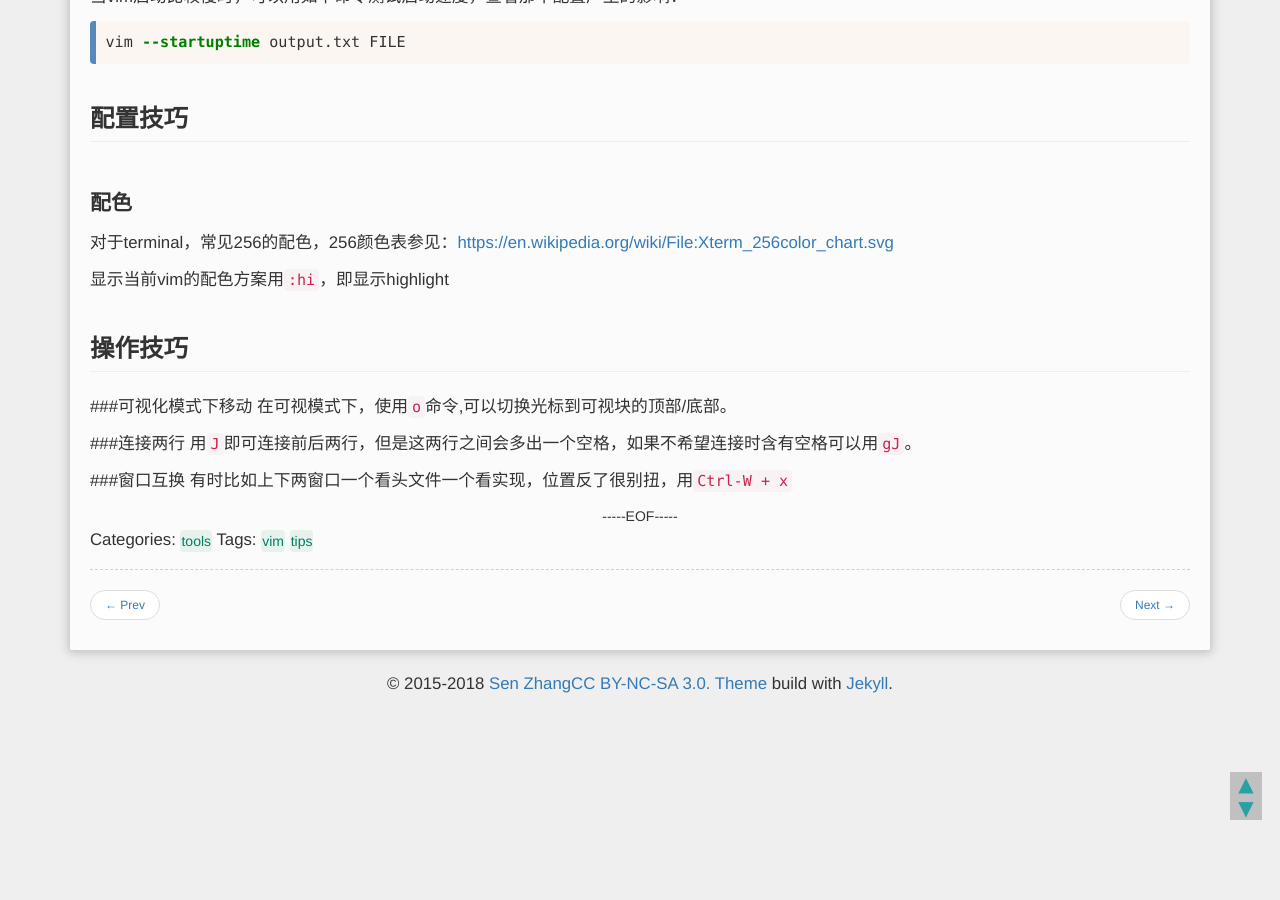
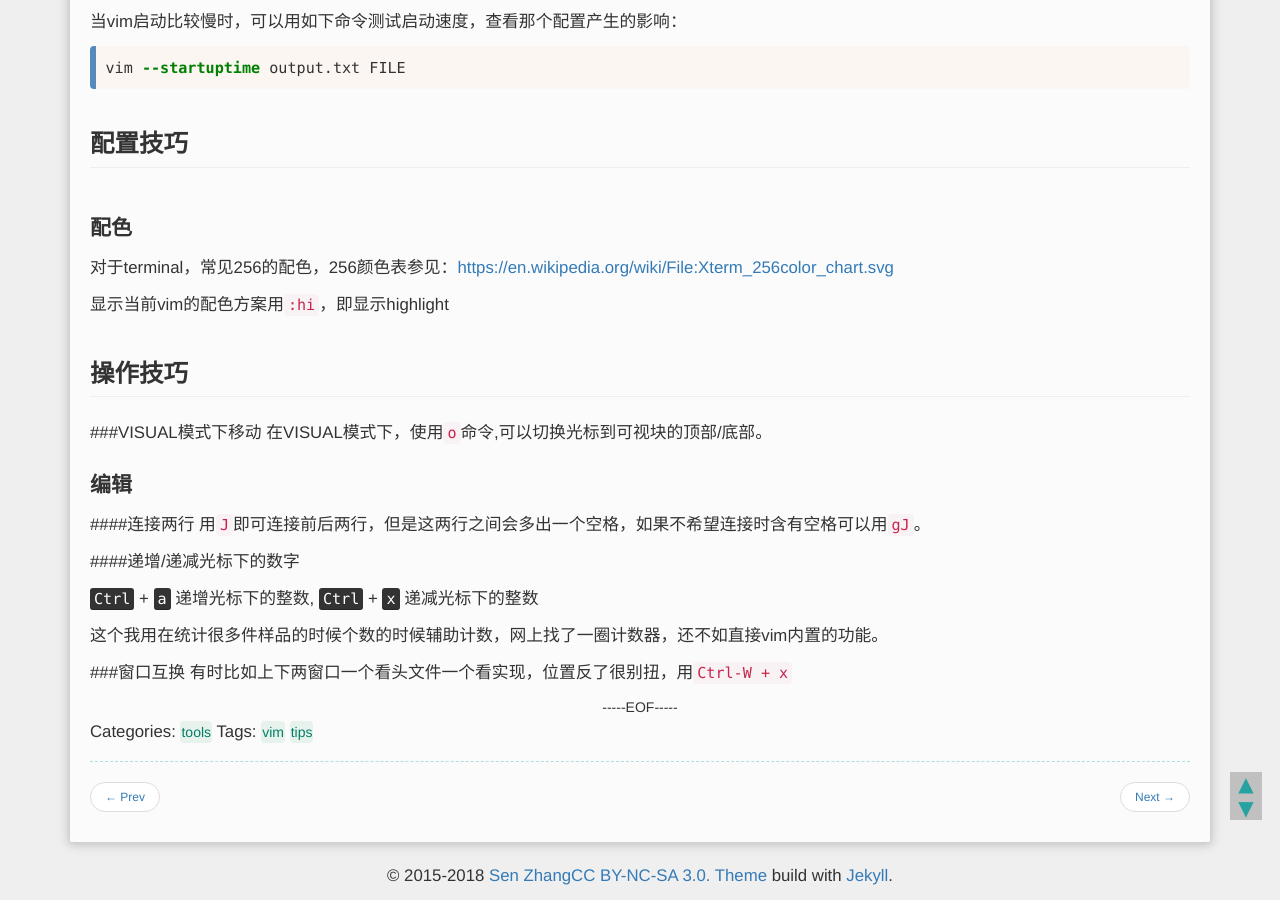
Before and after one commit to SenZhangAI/senzhangai.github.com, a Jekyll site: the page built from _posts/2018-10-08-vim-tips.md, in a window 1280 px wide and 900 px high, scrolled down 851 px. Built offline with Jekyll 4.4.1, drawn with Linux system fonts in a browser that asks for light colours; comment, search, counter and statistics services are not loaded.

Commit message:
add vim tips

```diff
--- a/_posts/2018-10-08-vim-tips.md
+++ b/_posts/2018-10-08-vim-tips.md
@@ -40,11 +40,20 @@
 
 ## 操作技巧
 
-###可视化模式下移动
-在可视模式下，使用`o`命令,可以切换光标到可视块的顶部/底部。
+###VISUAL模式下移动
+在VISUAL模式下，使用`o`命令,可以切换光标到可视块的顶部/底部。
 
-###连接两行
+### 编辑
+
+####连接两行
 用`J`即可连接前后两行，但是这两行之间会多出一个空格，如果不希望连接时含有空格可以用`gJ`。
+
+####递增/递减光标下的数字
+
+<kbd>Ctrl</kbd> + <kbd>a</kbd> 递增光标下的整数,
+<kbd>Ctrl</kbd> + <kbd>x</kbd> 递减光标下的整数
+
+这个我用在统计很多件样品的时候个数的时候辅助计数，网上找了一圈计数器，还不如直接vim内置的功能。
 
 ###窗口互换
 有时比如上下两窗口一个看头文件一个看实现，位置反了很别扭，用`Ctrl-W + x`
```
